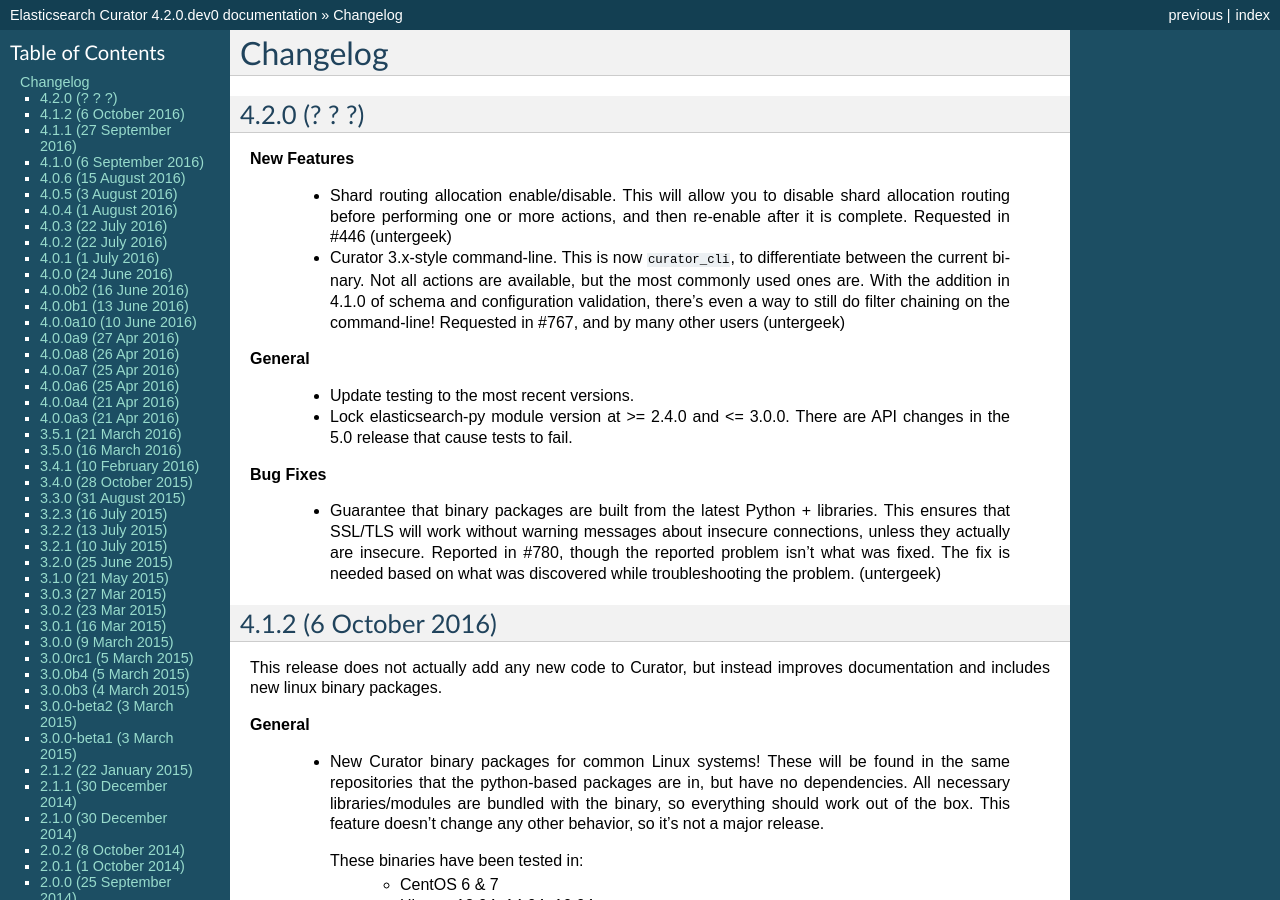
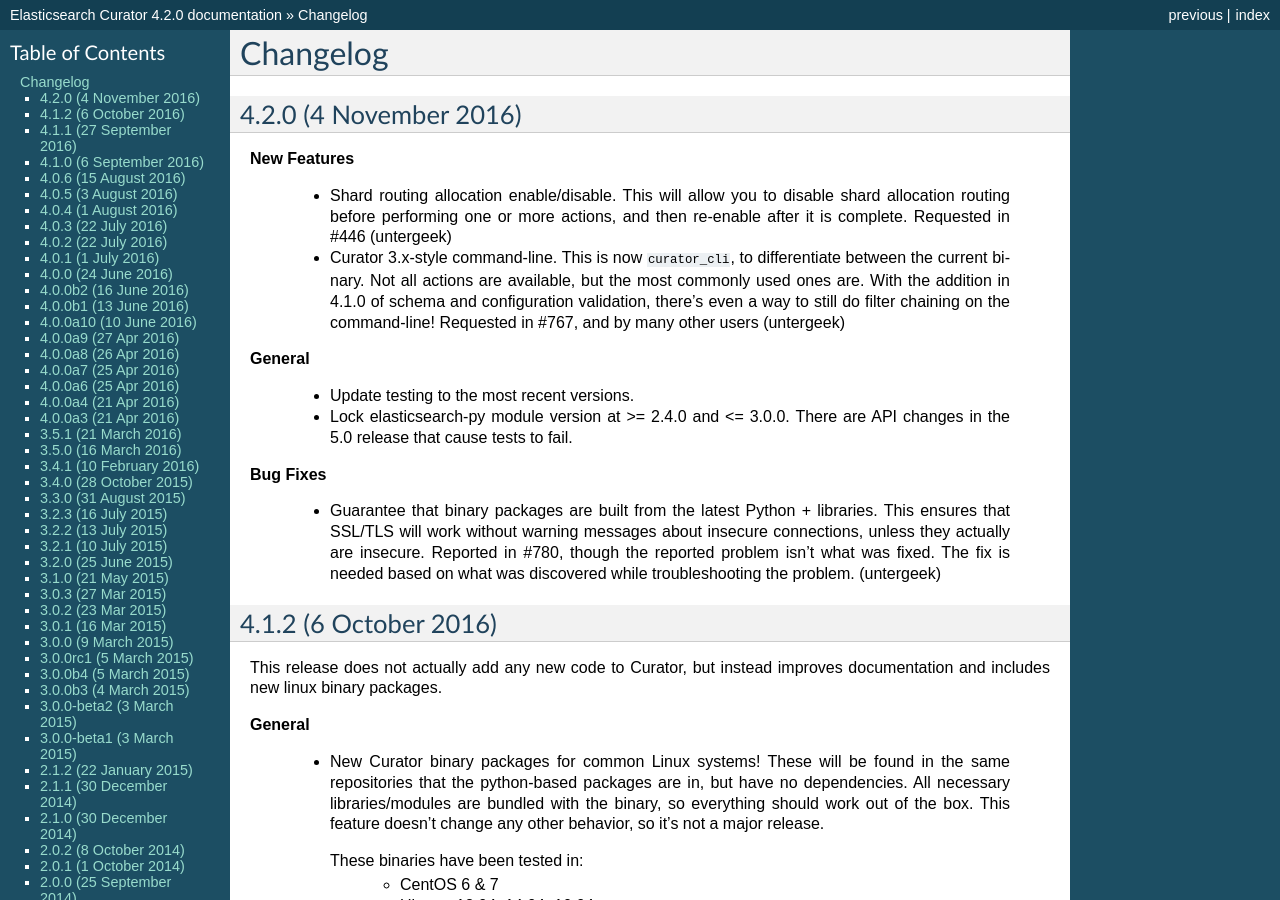
Before and after one commit to elastic/curator, a Sphinx documentation site: the page built from docs/Changelog.rst, in a window 1280 px wide and 900 px high. Built offline with Sphinx 7.4.7, drawn with Linux system fonts in a browser that asks for light colours; some of the changed text lies outside the part shown.

Commit message:
Release prep for 4.2.0
Update docs for 4.2.0, improve security information.

```diff
--- a/curator/_version.py
+++ b/curator/_version.py
@@ -1 +1 @@
-__version__ = '4.2.0.dev0'
+__version__ = '4.2.0'
--- a/docs/Changelog.rst
+++ b/docs/Changelog.rst
@@ -3,8 +3,8 @@
 Changelog
 =========
 
-4.2.0 (? ? ?)
--------------
+4.2.0 (4 November 2016)
+-----------------------
 
 **New Features**
 
```
Also changed, not shown: 3 other files.
